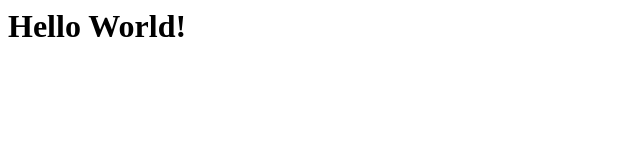
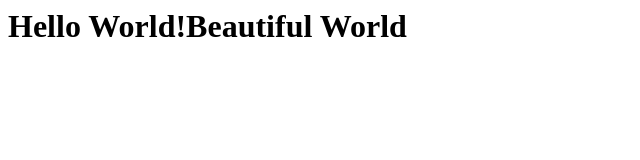
Before and after one commit to SiMinus/firstgitrepo, a plain HTML site: page index.html in a window 1280 px wide. Shown: the whole page, without its empty margins (0-640 px from the left). Drawn offline with Linux system fonts and the light colour scheme.

Commit message:
version2

```diff
--- a/index.html
+++ b/index.html
@@ -1,6 +1,6 @@
 <html>
 <body>
-<h1>Hello World!</h1>
+<h1>Hello World!Beautiful World</h1>
 
 </body>
 </html>
```
